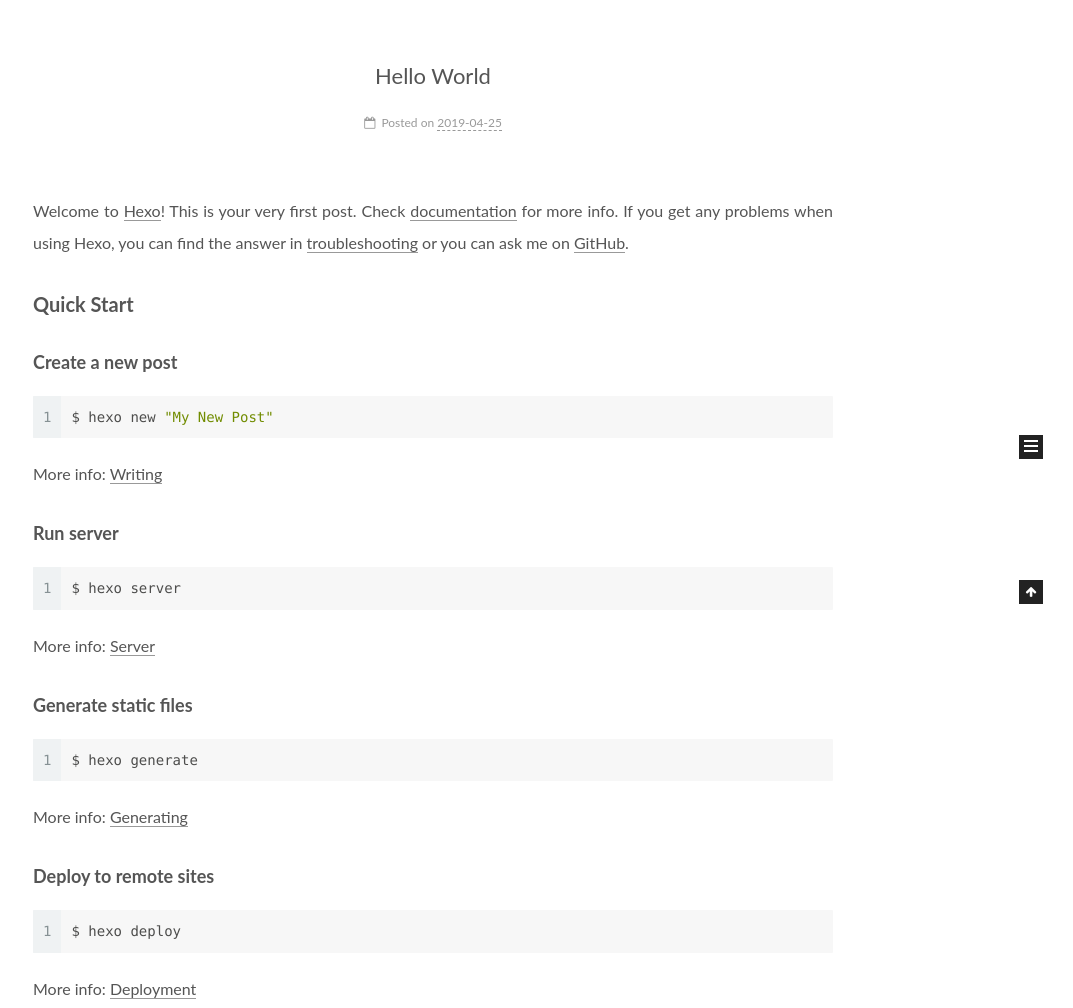
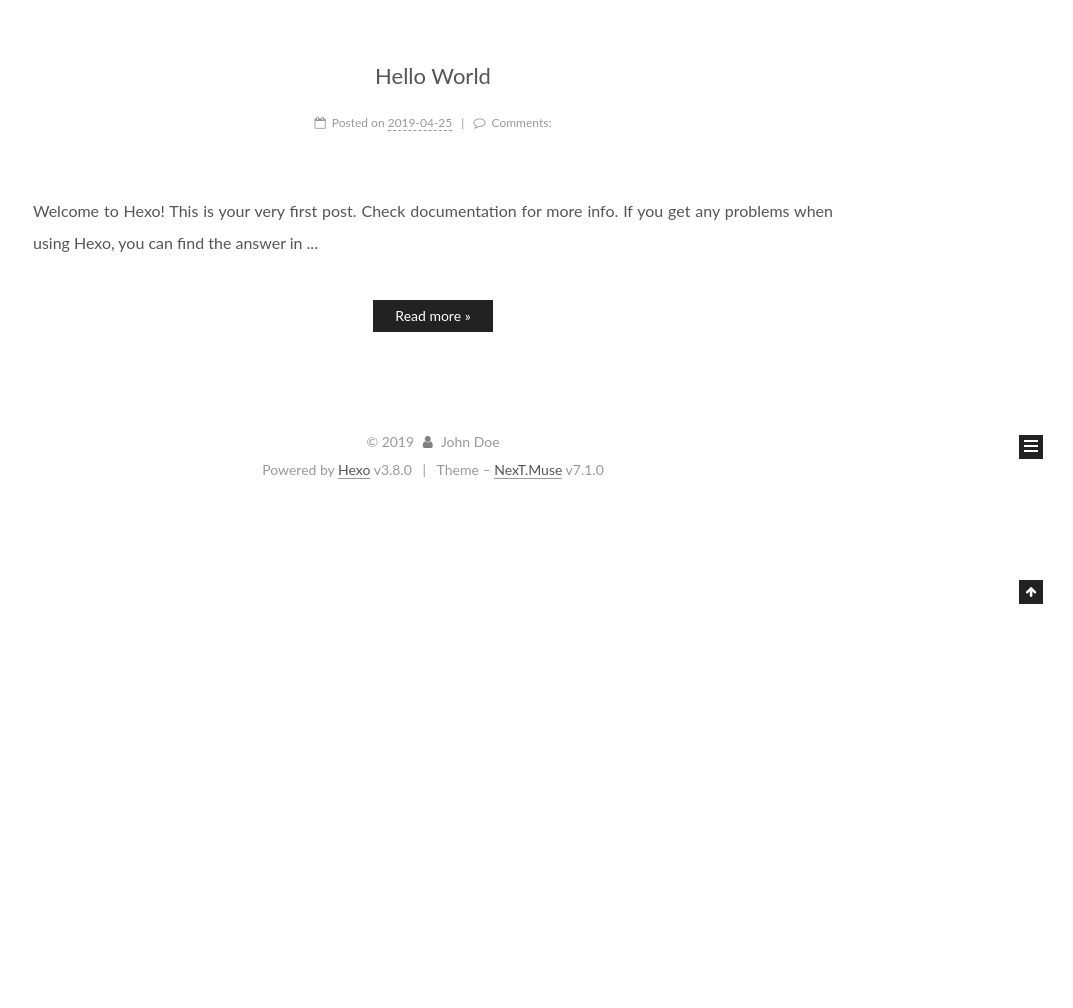
Before and after one commit to SumuraiK/SumuraiK.github.io, a plain HTML site: page index.html in a window 1280 px wide. Shown: the part 296-1304 px from the top of the page, without its empty margins (207-1280 px from the left). After the commit the page ends 800 px from the top, so only its background shows below. Drawn offline with Linux system fonts and the light colour scheme.

Commit message:
Site updated: 2019-04-25 20:40:50

```diff
--- a/2019/04/25/hello-world/index.html
+++ b/2019/04/25/hello-world/index.html
@@ -344,6 +344,19 @@
 
 
 
+              <span class="post-comments-count">
+                <span class="post-meta-divider">|</span>
+                <span class="post-meta-item-icon">
+                  <i class="fa fa-comment-o"></i>
+                </span>
+
+                <span class="post-meta-item-text">Comments: </span>
+                <a href="/2019/04/25/hello-world/#comments" itemprop="discussionUrl">
+                  <span class="post-comments-count disqus-comment-count" data-disqus-identifier="2019/04/25/hello-world/" itemprop="commentCount"></span>
+                </a>
+              </span>
+
+
 
 
 
@@ -419,6 +432,13 @@
 
           </div>
 
+
+
+    <div class="comments" id="comments">
+      <div id="disqus_thread">
+        <noscript>Please enable JavaScript to view the comments powered by Disqus.</noscript>
+      </div>
+    </div>
 
 
 
@@ -607,6 +627,12 @@
 
 
 
+  <script color="0,0,255" opacity="0.5" zindex="-1" count="99" src="/lib/canvas-nest/canvas-nest.min.js"></script>
+
+
+
+
+
 
 
 
@@ -662,6 +688,29 @@
 
 
 
+  <script id="dsq-count-scr" src="https://.disqus.com/count.js" async></script>
+
+
+<script>
+  var disqus_config = function() {
+    this.page.url = "http://yoursite.com/2019/04/25/hello-world/";
+    this.page.identifier = "2019/04/25/hello-world/";
+    this.page.title = 'Hello World';
+    };
+  function loadComments() {
+    var d = document, s = d.createElement('script');
+    s.src = 'https://.disqus.com/embed.js';
+    s.setAttribute('data-timestamp', '' + +new Date());
+    (d.head || d.body).appendChild(s);
+  }
+
+    loadComments();
+
+</script>
+
+
+
+
 
 
 
--- a/css/main.css
+++ b/css/main.css
@@ -1765,7 +1765,7 @@
   width: 4px;
   height: 4px;
   border-radius: 50%;
-  background: #5dffff;
+  background: #3283ff;
 }
 .feed-link,
 .chat {
--- a/index.html
+++ b/index.html
@@ -343,6 +343,19 @@
 
 
 
+              <span class="post-comments-count">
+                <span class="post-meta-divider">|</span>
+                <span class="post-meta-item-icon">
+                  <i class="fa fa-comment-o"></i>
+                </span>
+
+                <span class="post-meta-item-text">Comments: </span>
+                <a href="/2019/04/25/hello-world/#comments" itemprop="discussionUrl">
+                  <span class="post-comments-count disqus-comment-count" data-disqus-identifier="2019/04/25/hello-world/" itemprop="commentCount"></span>
+                </a>
+              </span>
+
+
 
 
 
@@ -368,17 +381,19 @@
 
 
 
-            <p>Welcome to <a href="https://hexo.io/" target="_blank" rel="noopener">Hexo</a>! This is your very first post. Check <a href="https://hexo.io/docs/" target="_blank" rel="noopener">documentation</a> for more info. If you get any problems when using Hexo, you can find the answer in <a href="https://hexo.io/docs/troubleshooting.html" target="_blank" rel="noopener">troubleshooting</a> or you can ask me on <a href="https://github.com/hexojs/hexo/issues" target="_blank" rel="noopener">GitHub</a>.</p>
-<h2 id="Quick-Start"><a href="#Quick-Start" class="headerlink" title="Quick Start"></a>Quick Start</h2><h3 id="Create-a-new-post"><a href="#Create-a-new-post" class="headerlink" title="Create a new post"></a>Create a new post</h3><figure class="highlight bash"><table><tr><td class="gutter"><pre><span class="line">1</span><br></pre></td><td class="code"><pre><span class="line">$ hexo new <span class="string">"My New Post"</span></span><br></pre></td></tr></table></figure>
-<p>More info: <a href="https://hexo.io/docs/writing.html" target="_blank" rel="noopener">Writing</a></p>
-<h3 id="Run-server"><a href="#Run-server" class="headerlink" title="Run server"></a>Run server</h3><figure class="highlight bash"><table><tr><td class="gutter"><pre><span class="line">1</span><br></pre></td><td class="code"><pre><span class="line">$ hexo server</span><br></pre></td></tr></table></figure>
-<p>More info: <a href="https://hexo.io/docs/server.html" target="_blank" rel="noopener">Server</a></p>
-<h3 id="Generate-static-files"><a href="#Generate-static-files" class="headerlink" title="Generate static files"></a>Generate static files</h3><figure class="highlight bash"><table><tr><td class="gutter"><pre><span class="line">1</span><br></pre></td><td class="code"><pre><span class="line">$ hexo generate</span><br></pre></td></tr></table></figure>
-<p>More info: <a href="https://hexo.io/docs/generating.html" target="_blank" rel="noopener">Generating</a></p>
-<h3 id="Deploy-to-remote-sites"><a href="#Deploy-to-remote-sites" class="headerlink" title="Deploy to remote sites"></a>Deploy to remote sites</h3><figure class="highlight bash"><table><tr><td class="gutter"><pre><span class="line">1</span><br></pre></td><td class="code"><pre><span class="line">$ hexo deploy</span><br></pre></td></tr></table></figure>
-<p>More info: <a href="https://hexo.io/docs/deployment.html" target="_blank" rel="noopener">Deployment</a></p>
+            <p>
+              Welcome to Hexo! This is your very first post. Check documentation for more info. If you get any problems when using Hexo, you can find the answer in
+              ...
+            </p>
+          <!--noindex-->
 
+            <div class="post-button text-center">
+              <a class="btn" href="/2019/04/25/hello-world/#more" rel="contents">
+                Read more &raquo;
+              </a>
+            </div>
 
+          <!--/noindex-->
 
 
     </div>
@@ -583,6 +598,12 @@
 
 
 
+  <script color="0,0,255" opacity="0.5" zindex="-1" count="99" src="/lib/canvas-nest/canvas-nest.min.js"></script>
+
+
+
+
+
 
 
 
@@ -634,6 +655,12 @@
 
 
 
+  <script id="dsq-count-scr" src="https://.disqus.com/count.js" async></script>
+
+
+
+
+
 
 
 
```
Also changed, not shown: archives/2019/04/index.html (+12 -0 lines), archives/2019/index.html (+12 -0 lines), archives/index.html (+12 -0 lines).
